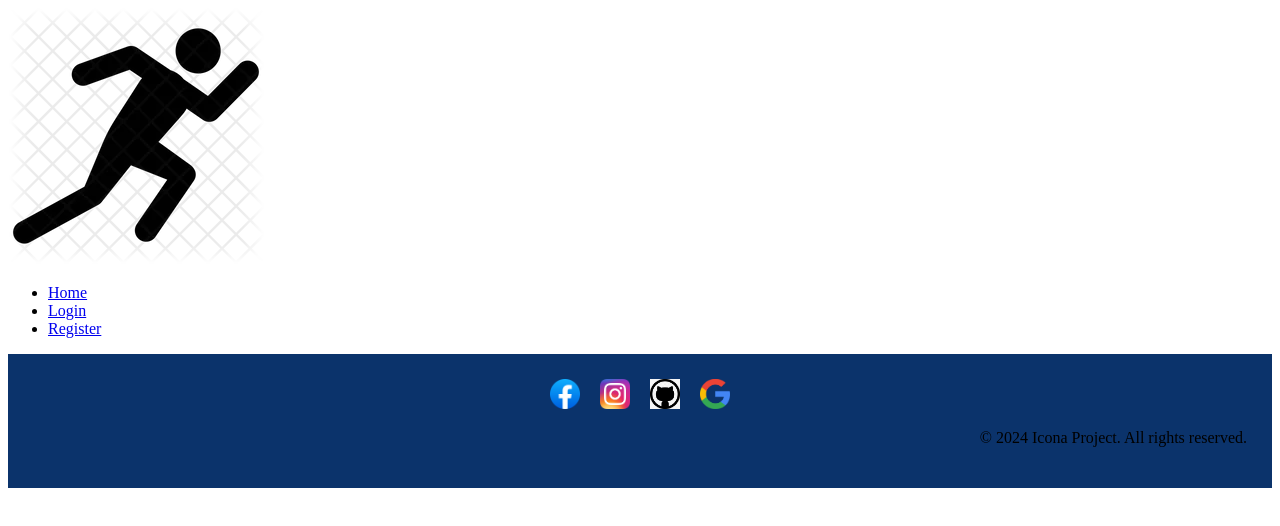
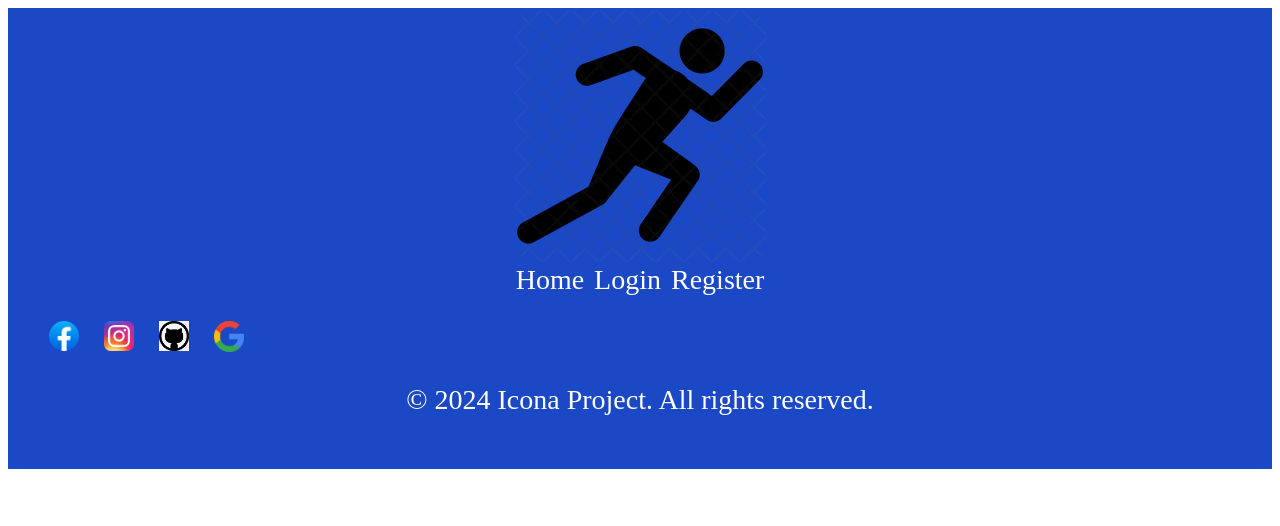
Before and after one commit to icona99/world-marathons, an Angular app: page /marathons in a window 1280 px wide. Shown: the top 526 px of the page. Built offline with nearby package versions, Linux system fonts and the light colour scheme.

Commit message:
change css for header and footer

```diff
--- a/src/app/core/footer/footer.component.css
+++ b/src/app/core/footer/footer.component.css
@@ -1,18 +1,38 @@
 footer {
-    background-color: #0b336b;
-    color: rgb(0, 0, 0);
-    text-align: right;
+    background-color: #1b48c4;
+    color: #fff;
     padding: 25px;
+    text-align: center;
 }
 
-footer a {
-    margin: 0 10px;
+.social {
+    display: flex;
+    justify-content: flex-start;
+    align-items: center;
+    margin-bottom: 0px;
+    max-height: 40px;
+    overflow: hidden;
+    margin-left: 1px;
 }
 
-footer img {
+.social a {
+    margin: 0 10px;
+    margin-left: 15px;
+    transition: transform 0.3s ease-in-out;
+}
+
+.social a:hover {
+    transform: scale(1.2);
+}
+
+.social img {
     width: 30px;
-    height: 30px;
 }
-.social{
-    text-align: center;
+
+.social img:hover {
+    filter: brightness(1.3);
 }
+
+p {
+    font-size: 28px;
+}
--- a/src/app/core/header/header.component.css
+++ b/src/app/core/header/header.component.css
@@ -0,0 +1,40 @@
+nav {
+    background-color: #1b48c4;
+    padding: 0;
+    overflow: hidden;
+  }
+
+  nav img {
+    display: block;
+    margin: 0 auto;
+    max-width: 100%;
+    height: auto;
+    cursor: pointer;
+  }
+
+  .menu {
+    list-style: none;
+    padding: 0;
+    margin: 0 auto;
+    text-align: center;
+  }
+
+  .menu li {
+    display: inline-block;
+    margin-right: 10px;
+  }
+
+  .menu li:last-child {
+    margin-right: 0;
+  }
+
+  .menu a {
+    color: #fff;
+    text-decoration: none;
+    font-size: 28px;
+    transition: color 0.3s;
+  }
+
+  .menu a:hover {
+    color: #ff6600;
+  }
--- a/src/styles.css
+++ b/src/styles.css
@@ -49,7 +49,7 @@ footer {
     margin-top: 0;
     padding: 0rem 2rem 0 3rem;
     margin: 0%;
-    height: 70px;
+    height: 60px;
 }
 
 ::-webkit-scrollbar {
```
